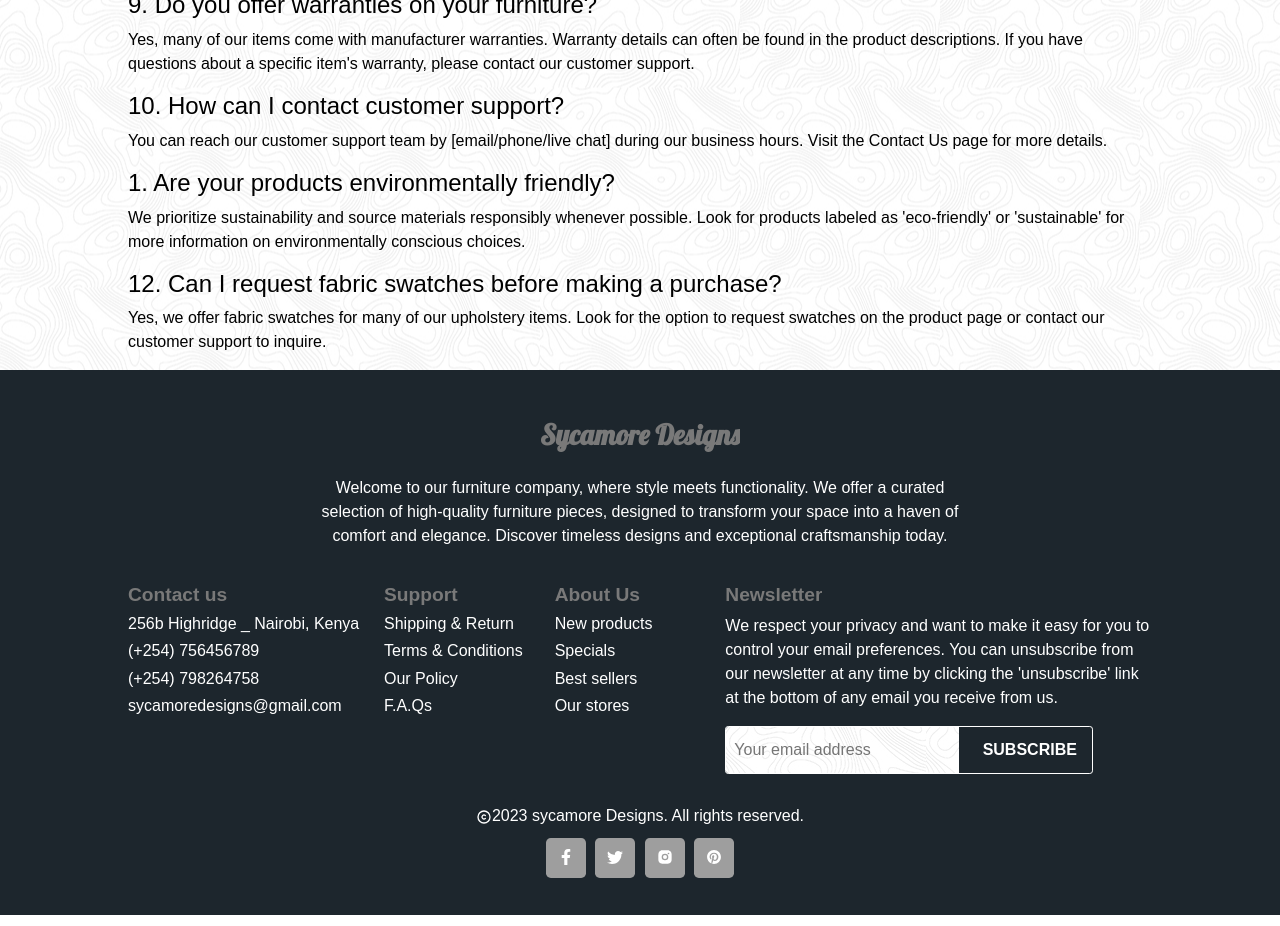
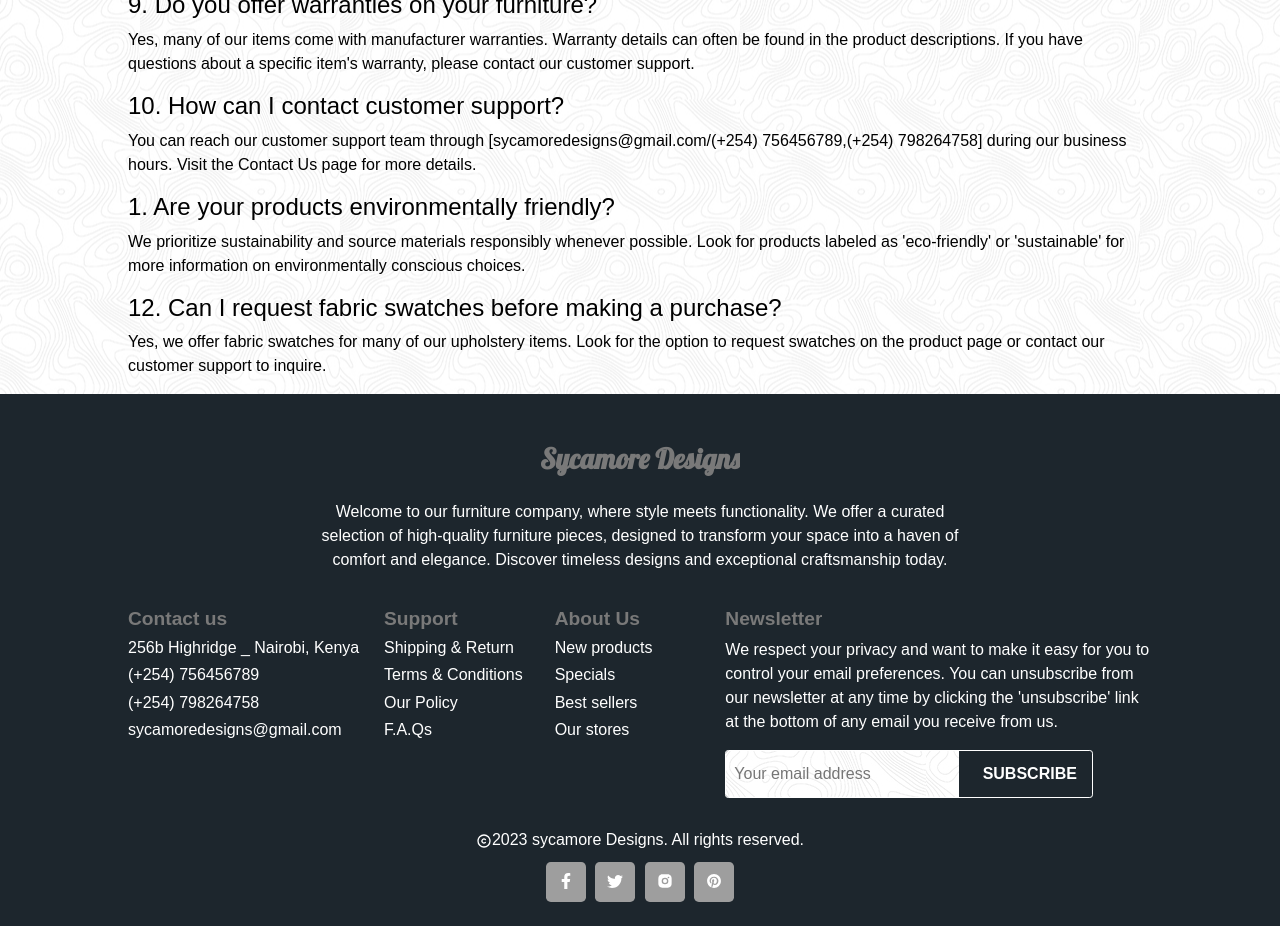
Before and after one commit to Roche001/FurniFusion, a React (Create React App) app: page /FAQ in a window 1280 px wide. Shown: the part 940-1866 px from the top of the page. Built offline with nearby package versions, Linux system fonts and the light colour scheme; a web font is replaced by a local one.

Commit message:
update changes

```diff
--- a/src/footer.js
+++ b/src/footer.js
@@ -21,8 +21,8 @@ export const support = [
   { title: "F.A.Qs", titleLink: "/FAQ" },
 ];
 export const about = [
-  { title: "New products", titleLink: "/NewProducts" },
-  { title: "Specials", titleLink: "/Specials" },
+  { title: "New products", titleLink: "/NewArrivals" },
+  { title: "Specials", titleLink: "/NewArrivals" },
   {
     title: "Best sellers",
     titleLink: "/Best",
--- a/src/policy.js
+++ b/src/policy.js
@@ -134,7 +134,7 @@ export const faq = [
   },
   {
     title: "10. How can I contact customer support?",
-    sub: "You can reach our customer support team by [email/phone/live chat] during our business hours. Visit the Contact Us page for more details.",
+    sub: "You can reach our customer support team through  [sycamoredesigns@gmail.com/(+254) 756456789,(+254) 798264758] during our business hours. Visit the Contact Us page for more details.",
   },
   {
     title: "1. Are your products environmentally friendly?",
```
